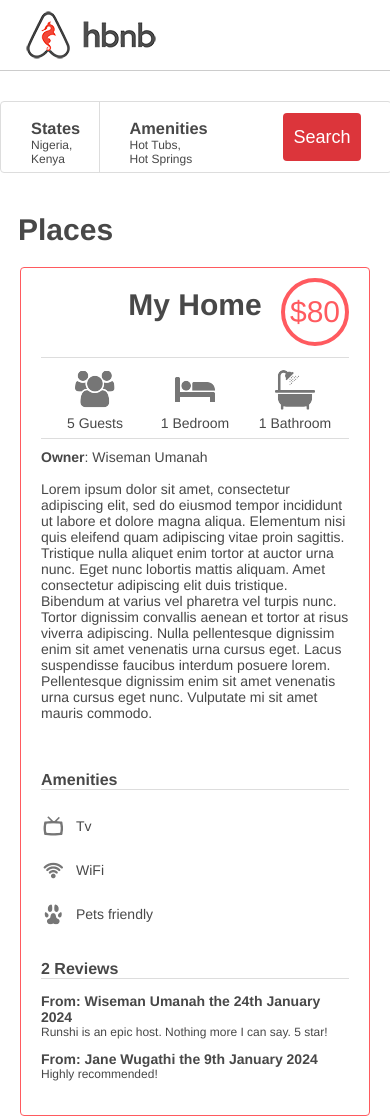
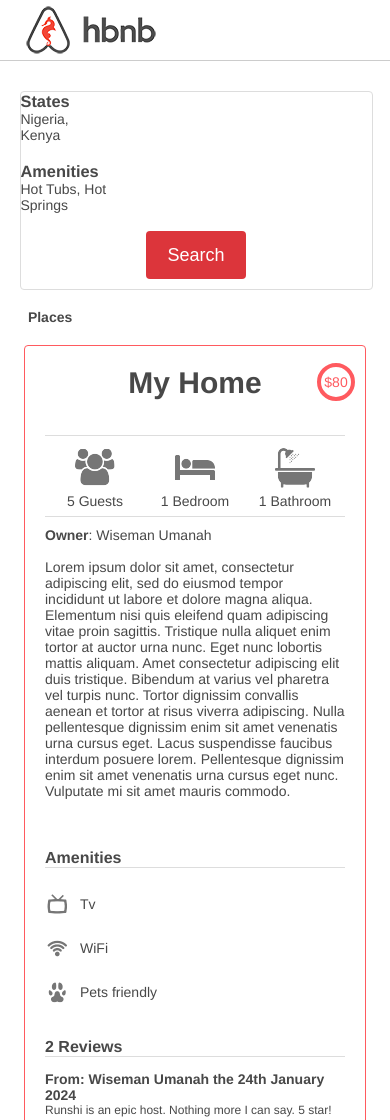
Before and after one commit to wiseman-umanah/AirBnB_clone, a plain HTML site: page index.html in a window 390 px wide. Shown: the top 1120 px of the page. Drawn offline with Linux system fonts and the light colour scheme.

Commit message:
Worked on responsive webpage

```diff
--- a/web_static/styles/103-common.css
+++ b/web_static/styles/103-common.css
@@ -15,3 +15,9 @@ body {
     margin: 30px auto;
     bottom: 30px;
 }
+
+@media only screen and (max-width: 1000px){
+	.container{
+		max-width: 90%;
+	}
+}
--- a/web_static/styles/103-filters.css
+++ b/web_static/styles/103-filters.css
@@ -1,12 +1,12 @@
 .filters {
 background-color: white;
-height: 70px;
 width: 100%;
 border: 1px solid #dddddd;
 border-radius: 4px;
 display: flex;
 justify-content: flex-end;
 align-items: center;
+margin: auto;
 }
 
 .filters button {
@@ -19,6 +19,8 @@ border: none;
 border-radius: 4px;
 margin-left: auto;
 margin-right: 30px;
+align-items: center;
+justify-content: center;
 }
 
 .filters button:hover {
@@ -84,8 +86,26 @@ margin: 12px;
 }
 
 @media only screen and (max-width: 1000px) {
-    .filters .locations h4,
-	.filters .amenities h4 {
-    font-size: 12px;
-    }
+	.filters{
+		width: 100%;
+		font-size: 100%;
+		flex-direction: column;
+		align-items: baseline;
+		padding-bottom: 10px;
+	}
+	.filters button{
+		margin: 0;
+		width: 100px;
+		align-self: center;
+	}
+	.filters .locations{
+		border-right: none;
+	}
+	.filters .locations h3,
+	.filters .locations h4,
+	.filters .amenities h3,
+	.filters .amenities h4
+	{
+		padding: 0;
+	}
 }
--- a/web_static/styles/103-header.css
+++ b/web_static/styles/103-header.css
@@ -1,7 +1,5 @@
 header{
 	background-color: white;
-	height: 70px;
-	width: 100%;
 	border-bottom: solid 1px #CCCCCC;
 	display: flex;
 	align-items: center;
--- a/web_static/styles/103-places.css
+++ b/web_static/styles/103-places.css
@@ -44,8 +44,8 @@
     align-items    : center;
     min-width  : 60px;
     position   : absolute;
-    top    : 10px;
-    right  : 20px;
+    top    : 2%;
+    right  : 10px;
 
 }
 
@@ -150,7 +150,17 @@
 }
 
 @media only screen and (max-width: 1000px) {
-    .places h1 {
-    width: 95%;
+    .places h1{
+    font-size: 100%;
     }
+	.places article{
+		width: 90%;
+		font-size: 100%;
+	}
+
+	.price_by_night{
+		font-size: 100%;
+		height: 30px;
+		min-width: 30px;
+	}
 }
```
